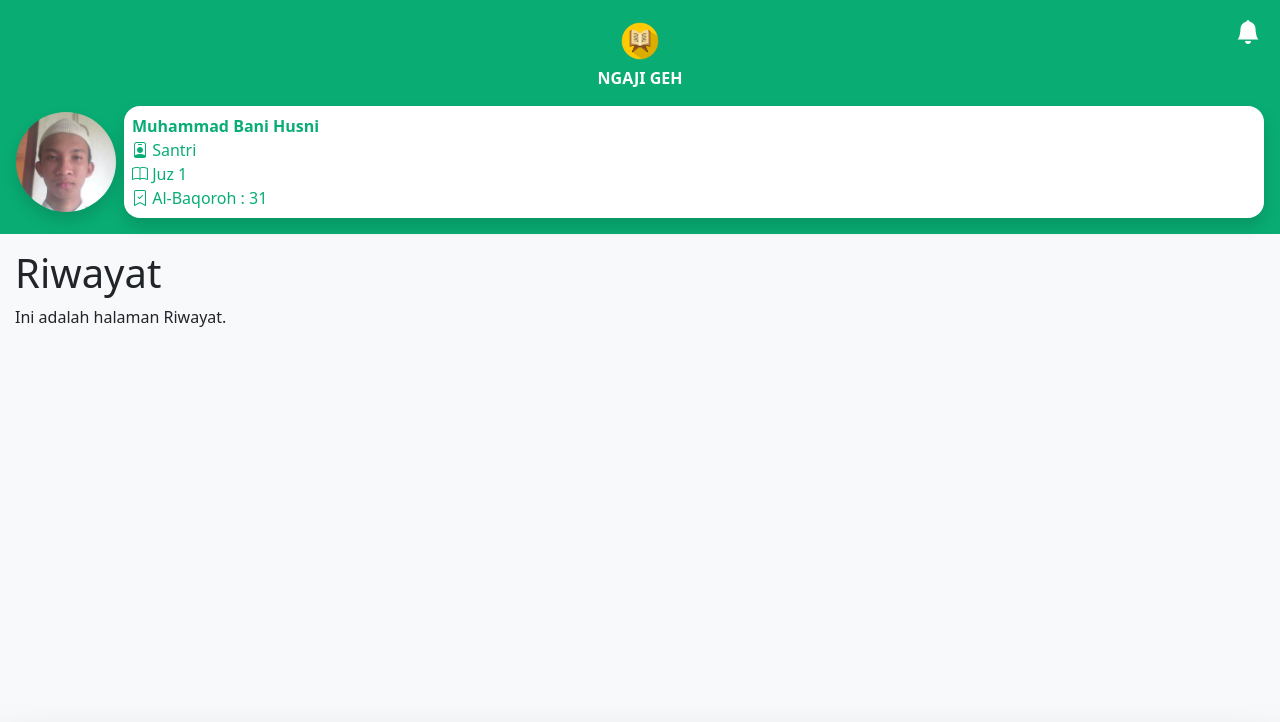
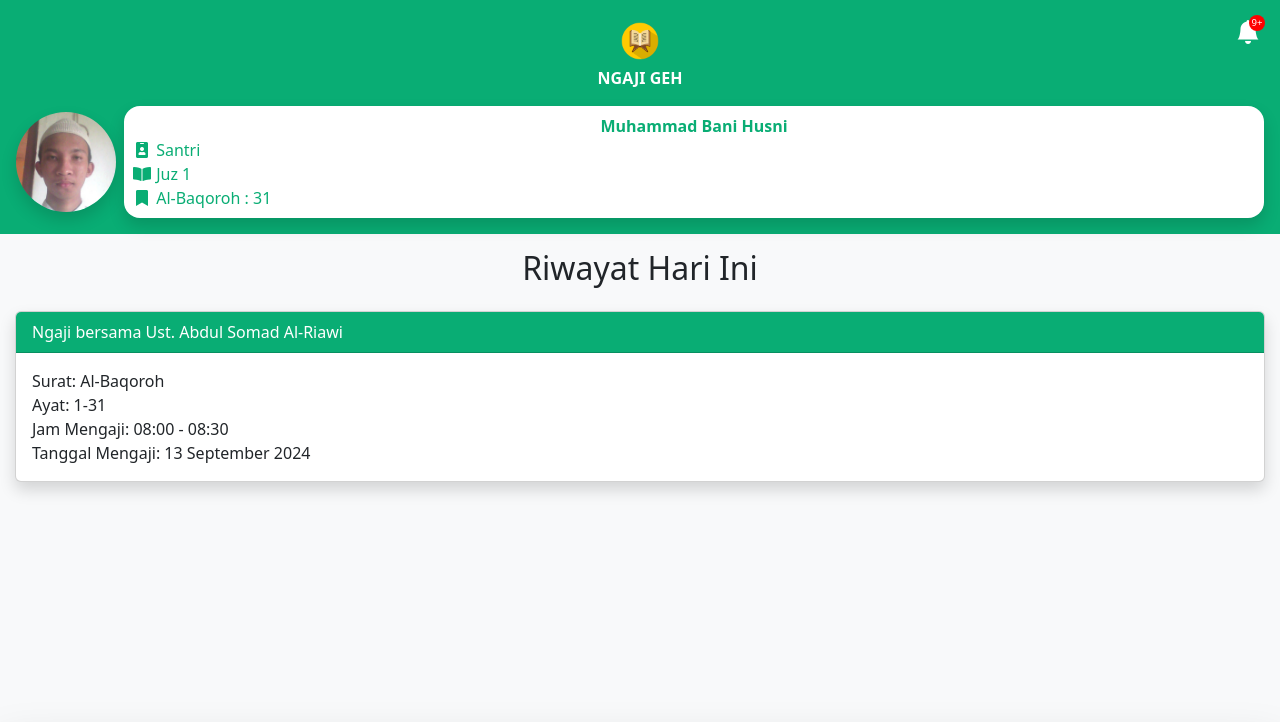
Before and after one commit to syamban14/ngaji_geh, a CodeIgniter app: page /invoice/home in a window 1280 px wide, after a click on "Riwayat". Shown: the top 722 px of the page. Run offline with CodeIgniter, Linux system fonts and the light colour scheme.

Commit message:
Menambahkan notify-number
sama mengubah sedikit tampilan riwayat

```diff
--- a/application/modules/home/views/home_v.php
+++ b/application/modules/home/views/home_v.php
@@ -1,6 +1,5 @@
 <!DOCTYPE html>
 <html>
-
 <head>
 	<meta charset="UTF-8">
 	<meta name="viewport" content="width=device-width, initial-scale=1.0">
@@ -8,7 +7,7 @@
 	<link href="https://cdn.jsdelivr.net/npm/bootstrap@5.3.3/dist/css/bootstrap.min.css" rel="stylesheet" integrity="sha384-QWTKZyjpPEjISv5WaRU9OFeRpok6YctnYmDr5pNlyT2bRjXh0JMhjY6hW+ALEwIH" crossorigin="anonymous">
 	<link rel="stylesheet" href="https://cdnjs.cloudflare.com/ajax/libs/font-awesome/5.15.4/css/all.min.css">
 	<link rel="stylesheet" href="https://cdn.jsdelivr.net/npm/bootstrap-icons@1.11.3/font/bootstrap-icons.min.css">
-	<link rel="stylesheet" href="<?= base_url(); ?>assets/css/style.css">
+	<link rel="stylesheet" href="<?= base_url();?>assets/css/style.css">
 	<style type="text/css">
 		.content {
 			display: none;
@@ -18,6 +17,19 @@
 		.content.active {
 			display: block;
 		}
+        .card-header {
+            background-color: #09AD74;
+            color: white;
+        }
+
+        .header {
+            background-color: #09AD74;
+            color: white;
+            padding: 15px;
+            text-align: center;
+            font-size: 1.5rem;
+            font-weight: bold;
+        }
 	</style>
 </head>
 
@@ -27,6 +39,7 @@
 			<div class="hero bg-success p-3">
 				<a class="notify" href="#">
 					<i class="bi bi-bell-fill fs-4"></i>
+					<span class="notify-number">9+</span>
 				</a>
 				<center>
 					<img src="<?= base_url(); ?>assets/images/logo.png" alt="" height="50px">
@@ -37,10 +50,10 @@
 						<img class="rounded-circle shadow" src="<?= base_url(); ?>assets/images/gambar1.jpg" width="100px" height="100px">
 					</div>
 					<div class="flex-grow-1 ms-2 p-2 bg-white rounded-4 shadow text-success">
-						<strong>Muhammad Bani Husni</strong><br>
-						<span><i class="bi bi-person-badge"></i> Santri</span><br>
-						<span><i class="bi bi-book"></i> Juz 1</span><br>
-						<span><i class="bi bi-bookmark-check"></i> Al-Baqoroh : 31</span>
+						<center><strong>Muhammad Bani Husni</strong></center>
+						<span><i class="fas fa-id-badge fa-fw"></i> Santri</span><br>
+						<span><i class="fas fa-book-open fa-fw"></i> Juz 1</span><br>
+						<span><i class="fas fa-bookmark fa-fw"></i> Al-Baqoroh : 31</span>
 					</div>
 				</div>
 			</div>
@@ -98,8 +111,18 @@
 					<p>Ini adalah halaman Artikel.</p>
 				</div>
 				<div id="riwayat" class="content">
-					<h1>Riwayat</h1>
-					<p>Ini adalah halaman Riwayat.</p>
+					<h2 class="text-center mb-4">Riwayat Hari Ini</h2>
+                    <div class="card shadow mb-2">
+                        <div class="card-header">
+                            Ngaji bersama Ust. Abdul Somad Al-Riawi
+                        </div>
+                        <div class="card-body">
+                            <p class="card-text mb-0">Surat: Al-Baqoroh</p>
+                            <p class="card-text mb-0">Ayat: 1-31</p>
+                            <p class="card-text mb-0">Jam Mengaji: 08:00 - 08:30</p>
+                            <p class="card-text mb-0">Tanggal Mengaji: 13 September 2024</p>
+                        </div>
+                    </div>
 				</div>
 				<div id="profile" class="content">
 					<div class="form-floating mb-2">
@@ -126,9 +149,12 @@ Banten, Indonesia - 42436
                         </textarea>
 						<label for="alamat">Alamat</label>
 					</div>
-					<div class="d-grid">
+					<div class="d-grid mb-2">
 						<button type="button" class="btn btn-outline-success">Edit</button>
 					</div>
+                    <div class="d-grid">
+                        <button type="button" class="btn btn-outline-danger">Logout</button>
+                    </div>
 				</div>
 			</div>
 		</div>
```
